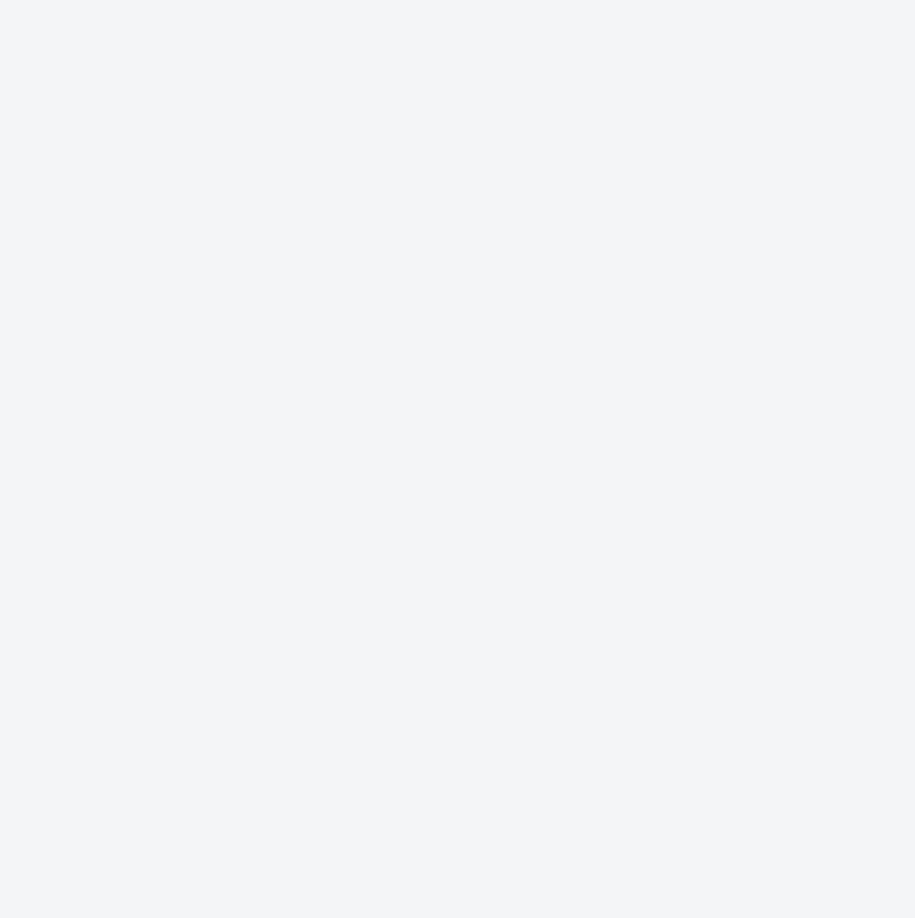
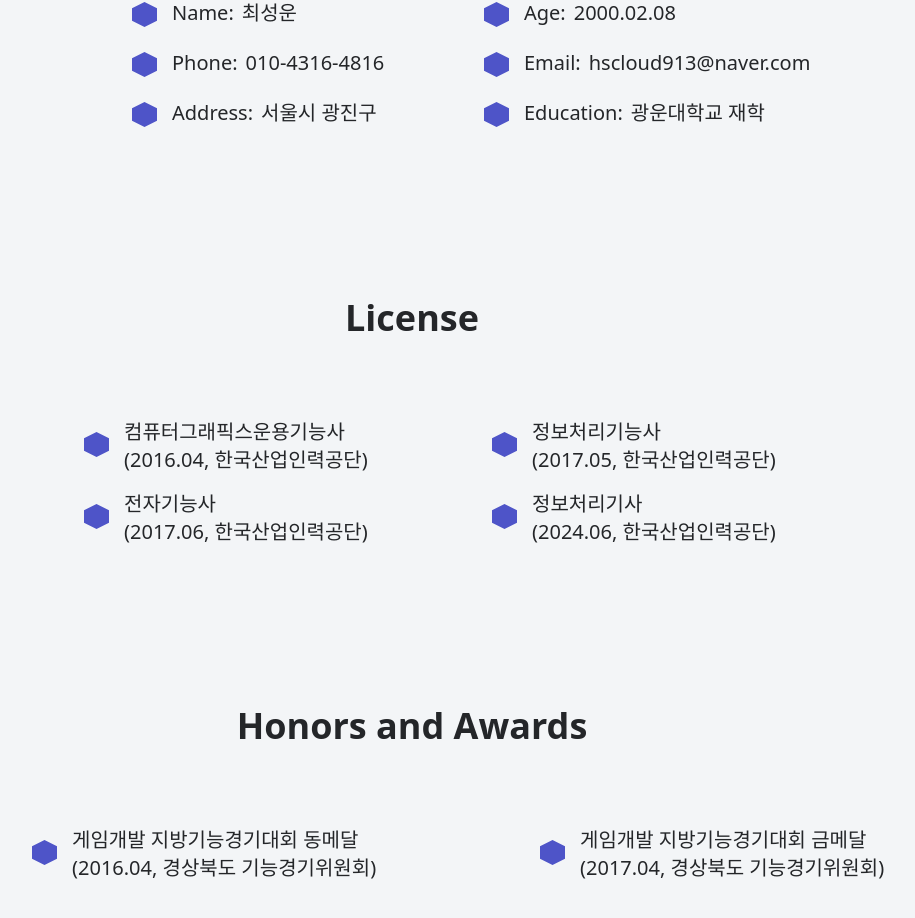
Before and after one commit to HSCloud913/Portfolio, a React (Vite) app: page /about in a window 1280 px wide. Shown: the part 476-1394 px from the top of the page, without its empty margins (228-1143 px from the left). Before the commit the page ends 800 px from the top, so only its background shows below. Built offline with nearby package versions, Linux system fonts and the light colour scheme; a small style sheet from the web is missing; a web font is replaced by a local one.

Commit message:
Add : about 페이지 정보 추가

```diff
--- a/src/pages/About/About.tsx
+++ b/src/pages/About/About.tsx
@@ -1,10 +1,97 @@
 import React from 'react';
+import {AwardsDescription, Description, LicenseDescription} from './AboutStyle.tsx';
 
 const About: React.FC = () => {
     return (
-        <div>
-            <h1>Home Page</h1>
-            <p>Welcome to the Home Page!</p>
+        <div className="px-10 pb-[150px]">
+            <div className="relative py-20 text-center">
+                <h2 className="text-5xl font-black">
+                    ABOUT
+                    <span className="ml-2" style={{color: '#4e54c8'}}>ME</span>
+                </h2>
+            </div>
+
+            <div className="relative pt-10 pb-20 text-center">
+                <h2 className="text-4xl font-black">
+                    Personal Information
+                </h2>
+            </div>
+
+            <div className="grid grid-cols-1 lg:grid-cols-2 w-[300px] lg:w-[800px] mx-auto">
+                <Description className="ml-8 lg:ml-40 text-xl">
+                    Name:
+                    <span className="ml-2">최성운</span>
+                </Description>
+                <Description className="ml-8 lg:ml-28 text-xl">
+                    Age:
+                    <span className="ml-2">2000.02.08</span>
+                </Description>
+                <Description className="ml-8 lg:ml-40 text-xl">
+                    Phone:
+                    <span className="ml-2">010-4316-4816</span>
+                </Description>
+                <Description className="ml-8 lg:ml-28 text-xl">
+                    Email:
+                    <span className="ml-2">hscloud913@naver.com</span>
+                </Description>
+                <Description className="ml-8 lg:ml-40 text-xl">
+                    Address:
+                    <span className="ml-2">서울시 광진구</span>
+                </Description>
+                <Description className="ml-8 lg:ml-28 text-xl">
+                    Education:
+                    <span className="ml-2">광운대학교 재학</span>
+                </Description>
+            </div>
+
+
+            <div className="relative pt-40 pb-20 text-center">
+                <h2 className="text-4xl font-black">
+                    License
+                </h2>
+            </div>
+
+            <div className="grid grid-cols-1 lg:grid-cols-2 w-[300px] lg:w-[800px] mx-auto gap-4">
+                <LicenseDescription className="ml-8 lg:ml-28 text-xl">
+                    컴퓨터그래픽스운용기능사
+                    <br/>
+                    <span>(2016.04, 한국산업인력공단)</span>
+                </LicenseDescription>
+                <LicenseDescription className="ml-8 lg:ml-28 text-xl">
+                    정보처리기능사
+                    <br/>
+                    <span>(2017.05, 한국산업인력공단)</span>
+                </LicenseDescription>
+                <LicenseDescription className="ml-8 lg:ml-28 text-xl">
+                    전자기능사
+                    <br/>
+                    <span>(2017.06, 한국산업인력공단)</span>
+                </LicenseDescription>
+                <LicenseDescription className="ml-8 lg:ml-28 text-xl">
+                    정보처리기사
+                    <br/>
+                    <span>(2024.06, 한국산업인력공단)</span>
+                </LicenseDescription>
+            </div>
+
+            <div className="relative pt-40 pb-20 text-center">
+                <h2 className="text-4xl font-black">
+                    Honors and Awards
+                </h2>
+            </div>
+
+            <div className="grid grid-cols-1 lg:grid-cols-2 w-[400px] lg:w-[1000px] mx-auto gap-4">
+                <AwardsDescription className="ml-10 lg:ml-40 text-xl">
+                    게임개발 지방기능경기대회 동메달
+                    <br/>
+                    <span>(2016.04, 경상북도 기능경기위원회)</span>
+                </AwardsDescription>
+                <AwardsDescription className="ml-10 lg:ml-40 text-xl">
+                    게임개발 지방기능경기대회 금메달
+                    <br/>
+                    <span>(2017.04, 경상북도 기능경기위원회)</span>
+                </AwardsDescription>
+            </div>
         </div>
     );
 };
--- /dev/null
+++ b/src/pages/About/AboutStyle.tsx
@@ -0,0 +1,48 @@
+import styled from 'styled-components';
+
+
+export const Description = styled.p`
+    position: relative;
+	line-height: 50px;
+
+    &:before {
+        content: "";
+        position: absolute;
+        left: -40px;
+        top: 14px;
+        width: 25px;
+        height: 25px;
+        background: #4e54c8;
+        clip-path: polygon(50% 0%, 100% 25%, 100% 75%, 50% 100%, 0% 75%, 0% 25%);
+    }
+`;
+
+export const LicenseDescription = styled.p`
+    position: relative;
+
+    &:before {
+        content: "";
+        position: absolute;
+        left: -40px;
+        top: 14px;
+        width: 25px;
+        height: 25px;
+        background: #4e54c8;
+        clip-path: polygon(50% 0%, 100% 25%, 100% 75%, 50% 100%, 0% 75%, 0% 25%);
+    }
+`;
+
+export const AwardsDescription = styled.p`
+    position: relative;
+
+    &:before {
+        content: "";
+        position: absolute;
+        left: -40px;
+        top: 14px;
+        width: 25px;
+        height: 25px;
+        background: #4e54c8;
+        clip-path: polygon(50% 0%, 100% 25%, 100% 75%, 50% 100%, 0% 75%, 0% 25%);
+    }
+`;
```
